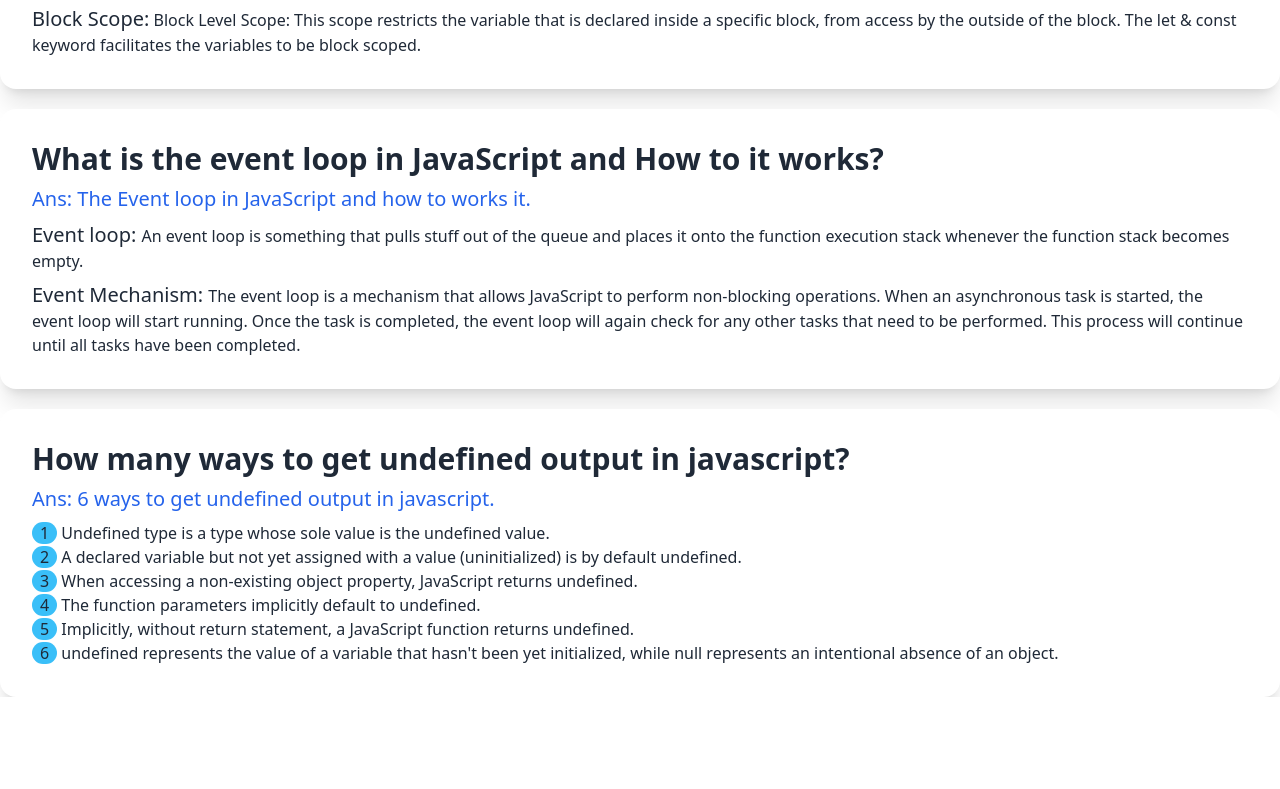
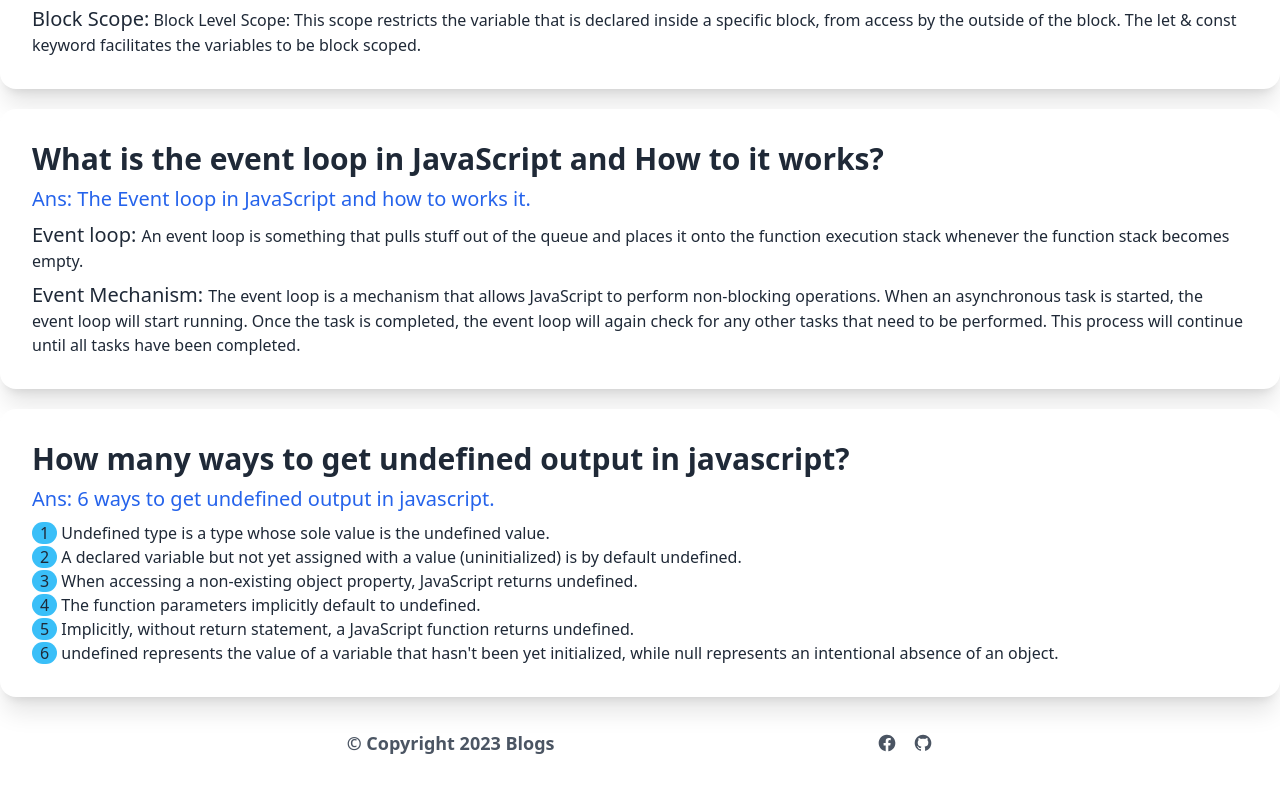
Before and after one commit to HasanBakar/b6-type-monster-debug-assignment-HasanBakar, a plain HTML site: page blog.html in a window 1280 px wide. Shown: the part 553-1342 px from the top of the page. Before the commit the page ends 1250 px from the top, so only its background shows below. Drawn offline with nearby package versions, Linux system fonts and the light colour scheme.

Commit message:
footer for blogs file added

```diff
--- a/blog.html
+++ b/blog.html
@@ -142,8 +142,35 @@
         </main>
 
 
+        <footer
+            class="flex flex-col items-center justify-evenly py-8 px-6 bg-white dark:bg-gray-900 mt-auto sm:flex-row">
 
+            <p class="text-lg font-semibold text-gray-600 dark:text-gray-300">© Copyright 2023 Blogs</p>
 
+            <div class="flex -mx-2">
+                <a href="https://www.facebook.com/abubakar.hosain.925"
+                    class="mx-2 text-gray-600 transition-colors duration-300 dark:text-gray-300 hover:text-blue-500 dark:hover:text-blue-400"
+                    aria-label="Facebook">
+                    <svg class="w-5 h-5 fill-current" viewBox="0 0 24 24" fill="none"
+                        xmlns="http://www.w3.org/2000/svg">
+                        <path
+                            d="M2.00195 12.002C2.00312 16.9214 5.58036 21.1101 10.439 21.881V14.892H7.90195V12.002H10.442V9.80204C10.3284 8.75958 10.6845 7.72064 11.4136 6.96698C12.1427 6.21332 13.1693 5.82306 14.215 5.90204C14.9655 5.91417 15.7141 5.98101 16.455 6.10205V8.56104H15.191C14.7558 8.50405 14.3183 8.64777 14.0017 8.95171C13.6851 9.25566 13.5237 9.68693 13.563 10.124V12.002H16.334L15.891 14.893H13.563V21.881C18.8174 21.0506 22.502 16.2518 21.9475 10.9611C21.3929 5.67041 16.7932 1.73997 11.4808 2.01722C6.16831 2.29447 2.0028 6.68235 2.00195 12.002Z">
+                        </path>
+                    </svg>
+                </a>
+
+                <a href="https://github.com/HasanBakar"
+                    class="mx-2 text-gray-600 transition-colors duration-300 dark:text-gray-300 hover:text-blue-500 dark:hover:text-blue-400"
+                    aria-label="Github">
+                    <svg class="w-5 h-5 fill-current" viewBox="0 0 24 24" fill="none"
+                        xmlns="http://www.w3.org/2000/svg">
+                        <path
+                            d="M12.026 2C7.13295 1.99937 2.96183 5.54799 2.17842 10.3779C1.395 15.2079 4.23061 19.893 8.87302 21.439C9.37302 21.529 9.55202 21.222 9.55202 20.958C9.55202 20.721 9.54402 20.093 9.54102 19.258C6.76602 19.858 6.18002 17.92 6.18002 17.92C5.99733 17.317 5.60459 16.7993 5.07302 16.461C4.17302 15.842 5.14202 15.856 5.14202 15.856C5.78269 15.9438 6.34657 16.3235 6.66902 16.884C6.94195 17.3803 7.40177 17.747 7.94632 17.9026C8.49087 18.0583 9.07503 17.99 9.56902 17.713C9.61544 17.207 9.84055 16.7341 10.204 16.379C7.99002 16.128 5.66202 15.272 5.66202 11.449C5.64973 10.4602 6.01691 9.5043 6.68802 8.778C6.38437 7.91731 6.42013 6.97325 6.78802 6.138C6.78802 6.138 7.62502 5.869 9.53002 7.159C11.1639 6.71101 12.8882 6.71101 14.522 7.159C16.428 5.868 17.264 6.138 17.264 6.138C17.6336 6.97286 17.6694 7.91757 17.364 8.778C18.0376 9.50423 18.4045 10.4626 18.388 11.453C18.388 15.286 16.058 16.128 13.836 16.375C14.3153 16.8651 14.5612 17.5373 14.511 18.221C14.511 19.555 14.499 20.631 14.499 20.958C14.499 21.225 14.677 21.535 15.186 21.437C19.8265 19.8884 22.6591 15.203 21.874 10.3743C21.089 5.54565 16.9181 1.99888 12.026 2Z">
+                        </path>
+                    </svg>
+                </a>
+            </div>
+        </footer>
     </body>
 
 </html>
```
